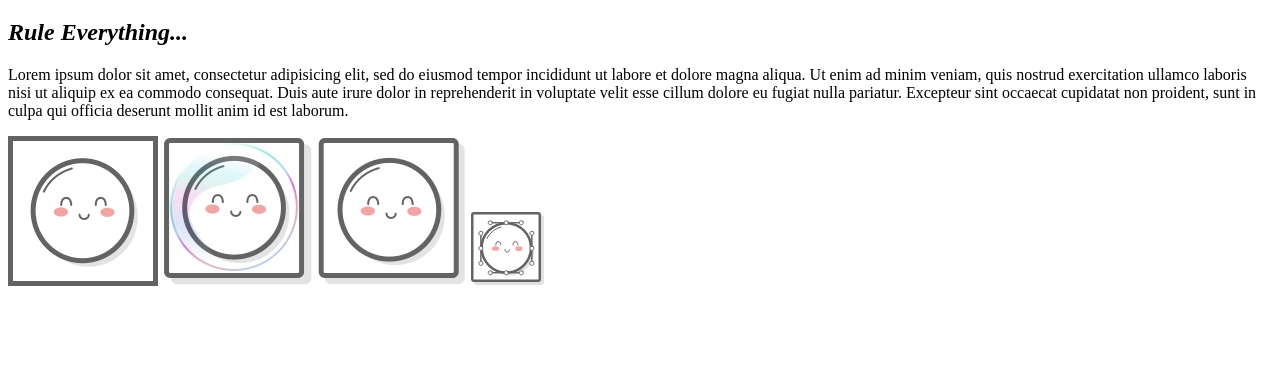
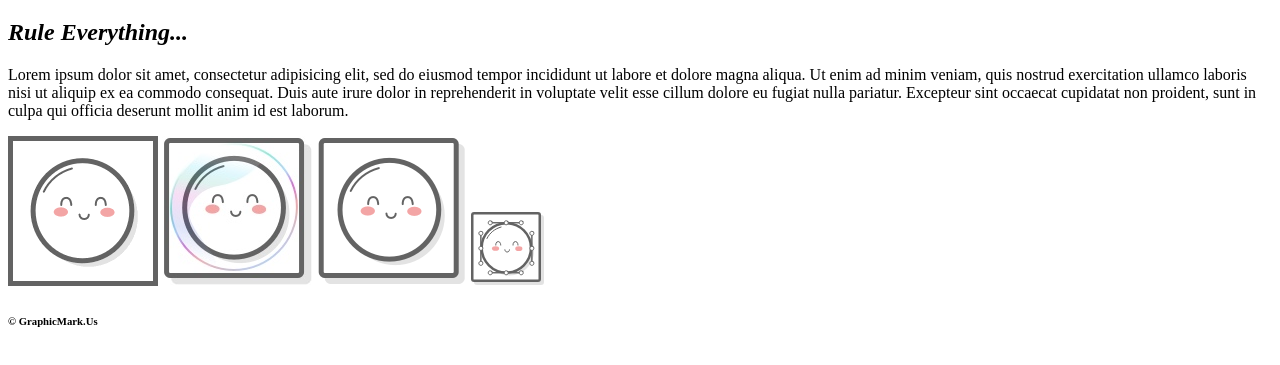
Before and after one commit to mnowowiejski/website1, a plain HTML site: page index.html in a window 1280 px wide. Shown: the part 167-532 px from the top of the page. Drawn offline with Linux system fonts and the light colour scheme.

Commit message:
add footer

```diff
--- a/index.html
+++ b/index.html
@@ -27,6 +27,11 @@
     <img src="assets/images/mochi.jpg">
     <img src="assets/images/mochi.png">
     <img src="assets/images/mochi.svg">
+
+
+      <footer>
+          <h6>&copy; GraphicMark.Us</h6>
+      </footer>
   </body>
 
 
```
Also changed, not shown: about.html (+4 -0 lines).
